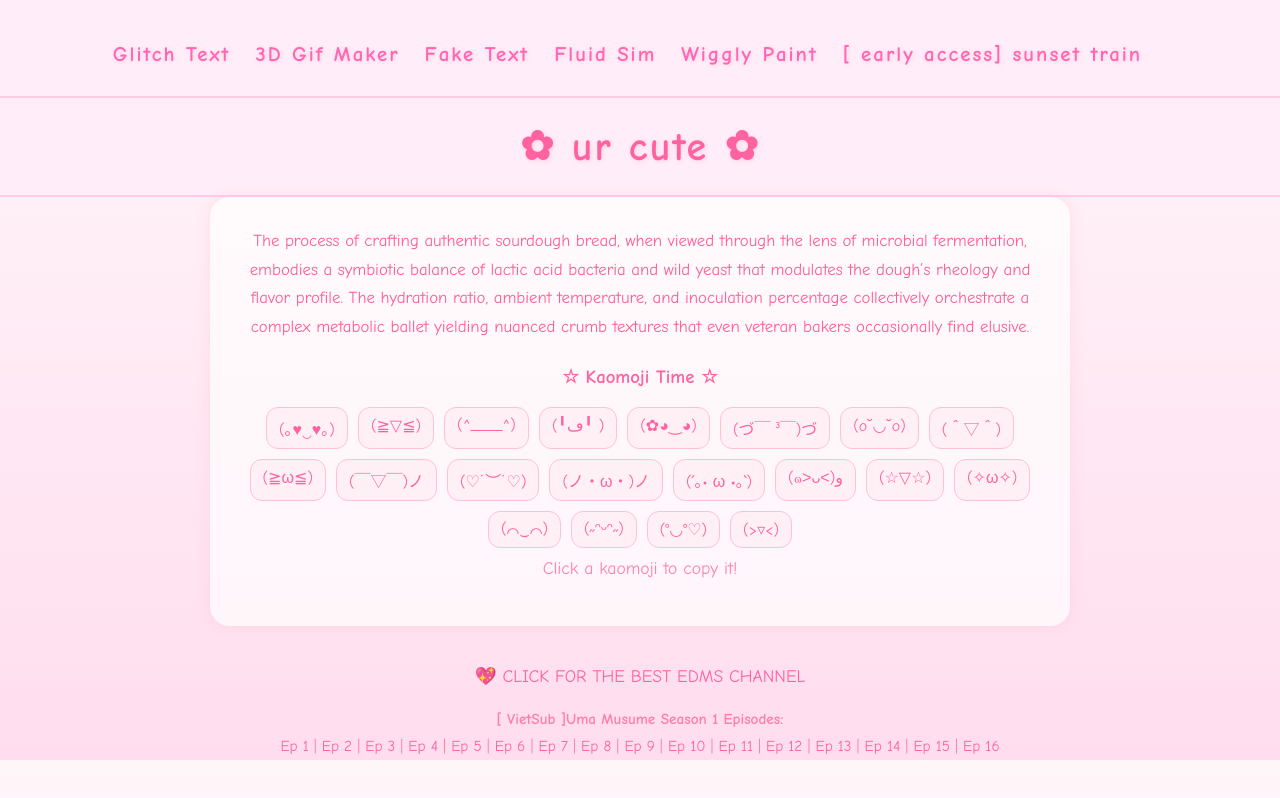
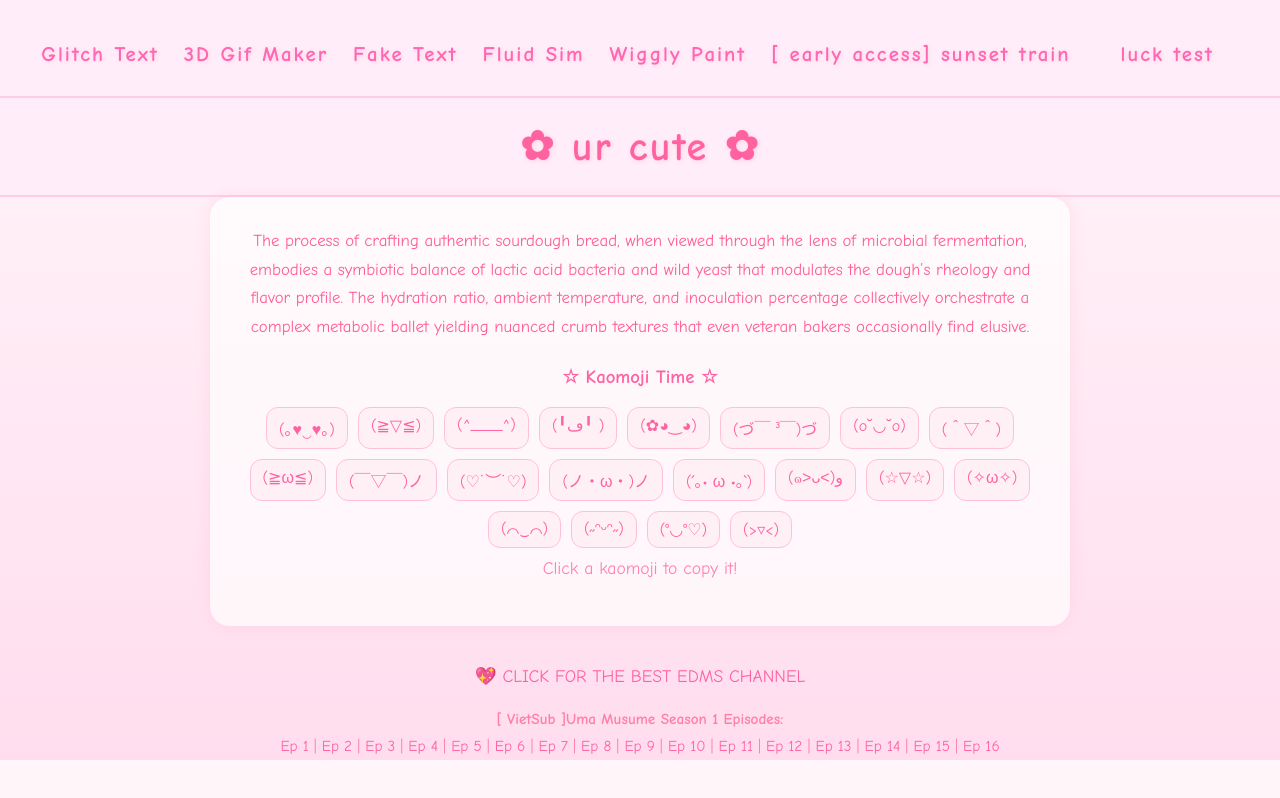
Before and after one commit to miuthebest/cute-web-about-cute-stuff, a plain HTML site: page index.html in a window 1280 px wide. Drawn offline with Linux system fonts and the light colour scheme.

Commit message:
Update index.html
added gambling

```diff
--- a/index.html
+++ b/index.html
@@ -142,6 +142,7 @@
         <li><a href="https://paveldogreat.github.io/WebGL-Fluid-Simulation/" target="_blank">Fluid Sim</a></li>
         <li><a href="https://wigglypaint.net/" target="_blank">Wiggly Paint</a></li>
         <li><a href="https://miuthebest.github.io/sunset-train/">[ early access] sunset train</li>
+        <li><a href="https://miuthebest.github.io/gambling-addict/">luck test</li>
       </ul>
     </nav>
   </header>
```
